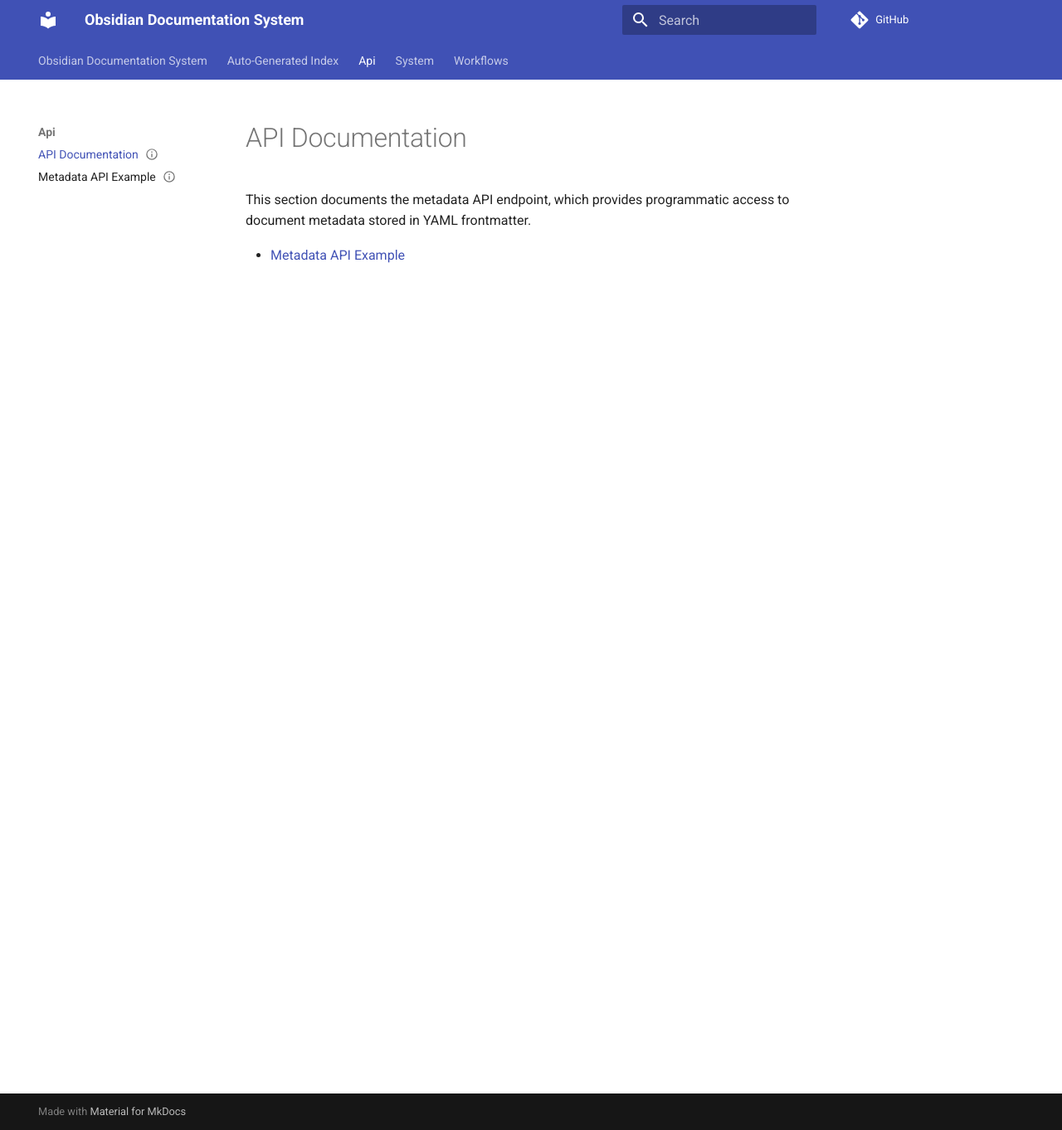
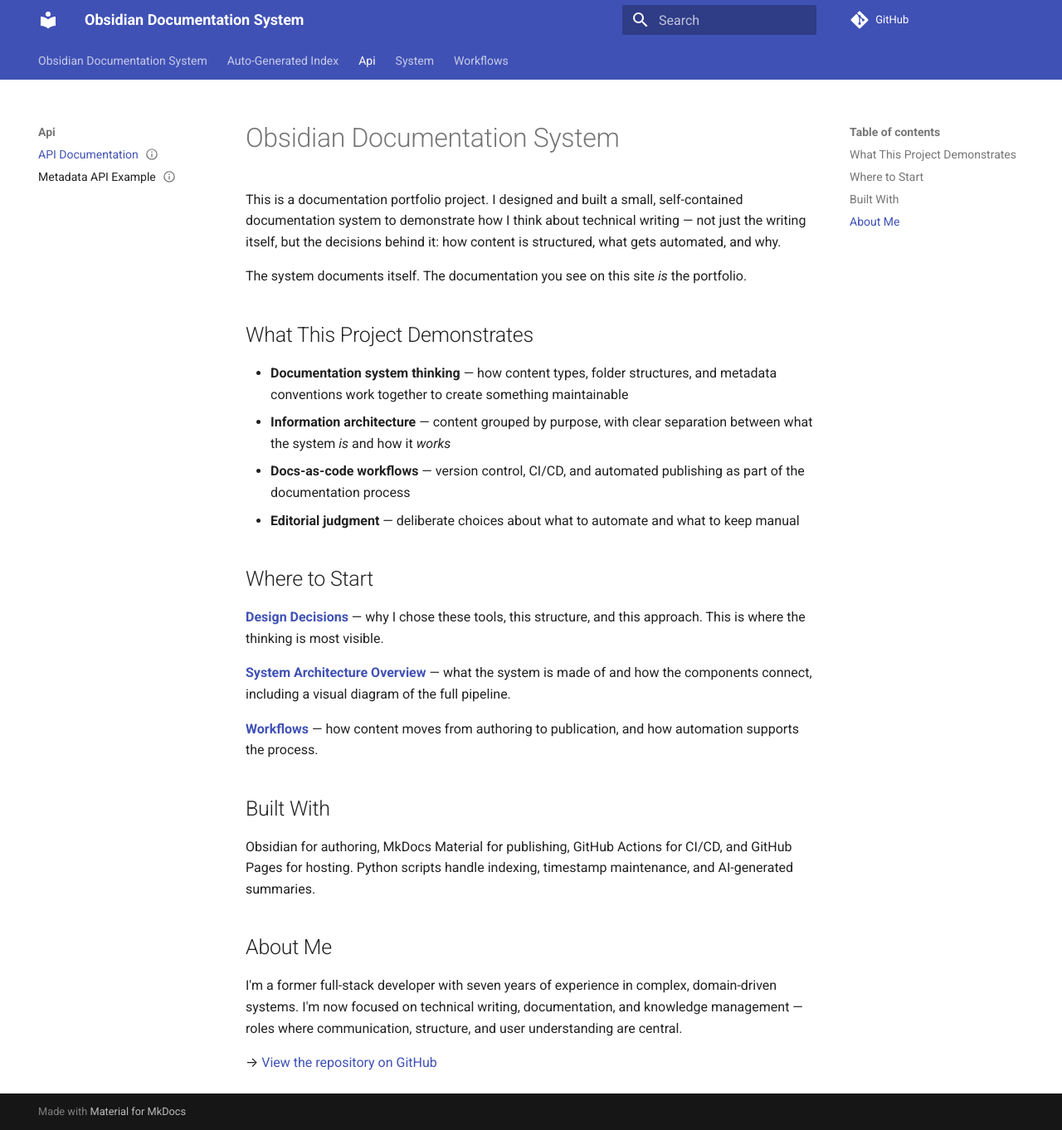
Before and after one commit to Giulia007/obsidian-docsystem, an MkDocs documentation site: the page built from docs/api/index.md, in a window 1280 px wide and 1362 px high. Shown: the whole window at 83% size. Built offline with MkDocs 1.6.1 and Material for MkDocs 9.7.7, drawn with Linux system fonts in a browser that asks for light colours; comment, search, counter and statistics services are not loaded.

Commit message:
Update Index page for the docs directory

```diff
--- a/docs/api/index.md
+++ b/docs/api/index.md
@@ -3,8 +3,33 @@
 status: published
 updated: 2026-03-04T17:55
 ---
+# Obsidian Documentation System
 
+This is a documentation portfolio project. I designed and built a small, self-contained documentation system to demonstrate how I think about technical writing — not just the writing itself, but the decisions behind it: how content is structured, what gets automated, and why.
 
-This section documents the metadata API endpoint, which provides programmatic access to document metadata stored in YAML frontmatter.
+The system documents itself. The documentation you see on this site *is* the portfolio.
 
-- [Metadata API Example](Metadata%20API%20Example.md)
+## What This Project Demonstrates
+
+- **Documentation system thinking** — how content types, folder structures, and metadata conventions work together to create something maintainable
+- **Information architecture** — content grouped by purpose, with clear separation between what the system *is* and how it *works*
+- **Docs-as-code workflows** — version control, CI/CD, and automated publishing as part of the documentation process
+- **Editorial judgment** — deliberate choices about what to automate and what to keep manual
+
+## Where to Start
+
+**[Design Decisions](system/Design Decisions.md)** — why I chose these tools, this structure, and this approach. This is where the thinking is most visible.
+
+**[System Architecture Overview](system/System Architecture Overview.md)** — what the system is made of and how the components connect, including a visual diagram of the full pipeline.
+
+**[Workflows](workflows/)** — how content moves from authoring to publication, and how automation supports the process.
+
+## Built With
+
+Obsidian for authoring, MkDocs Material for publishing, GitHub Actions for CI/CD, and GitHub Pages for hosting. Python scripts handle indexing, timestamp maintenance, and AI-generated summaries.
+
+## About Me
+
+I'm a former full-stack developer with seven years of experience in complex, domain-driven systems. I'm now focused on technical writing, documentation, and knowledge management — roles where communication, structure, and user understanding are central.
+
+→ [View the repository on GitHub](https://github.com/Giulia007/obsidian-docsystem)
```
